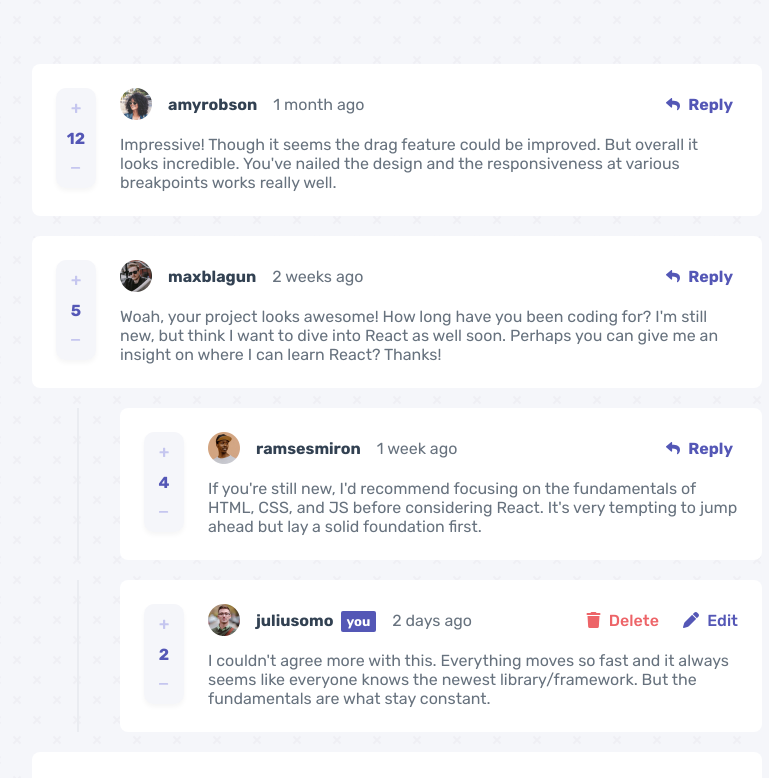
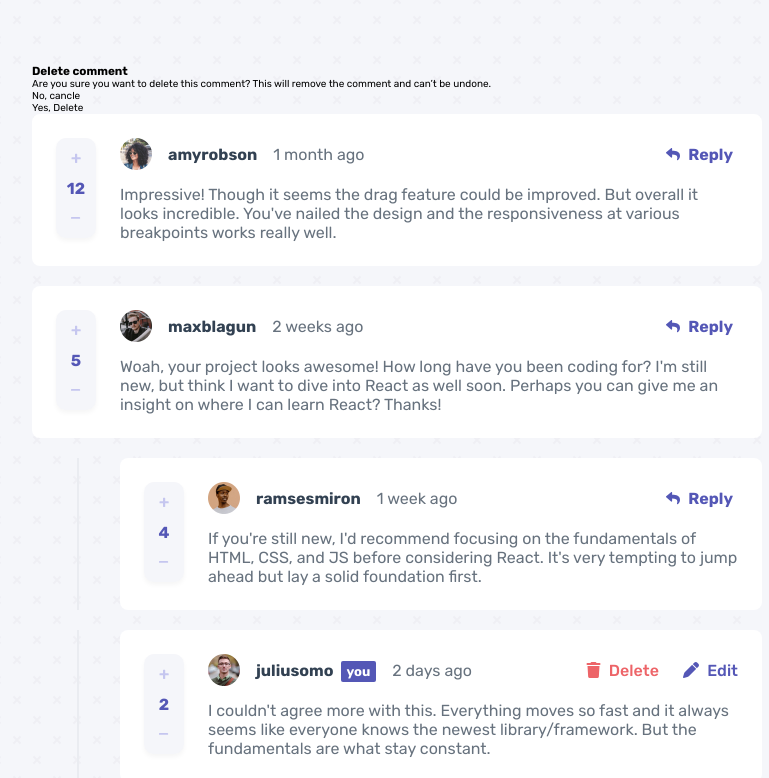
Before and after one commit to adarshcodes/interective-comment-section, a React (Create React App) app: page / in a window 1280 px wide. Shown: the top 778 px of the page, without its empty margins (243-1012 px from the left). Built offline with nearby package versions, Linux system fonts and the light colour scheme.

Commit message:
modal markup

```diff
--- a/src/components/Container.jsx
+++ b/src/components/Container.jsx
@@ -165,6 +165,19 @@ function Container() {
 
 	return (
 		<div className="container">
+			<div className="modal">
+				<div className="modal-choice">
+					<h3 className="heading-modal">Delete comment</h3>
+					<p className="para-modal">
+						Are you sure you want to delete this comment? This will remove the
+						comment and can’t be undone.
+					</p>
+					<div className="modal-btns">
+						<div className="btn btn-cancle">No, cancle</div>
+						<div className="btn btn-delete">Yes, Delete</div>
+					</div>
+				</div>
+			</div>
 			<div className={noti ? "message message-animation" : "message"}>
 				🎉Comment added successfully!
 			</div>
```
